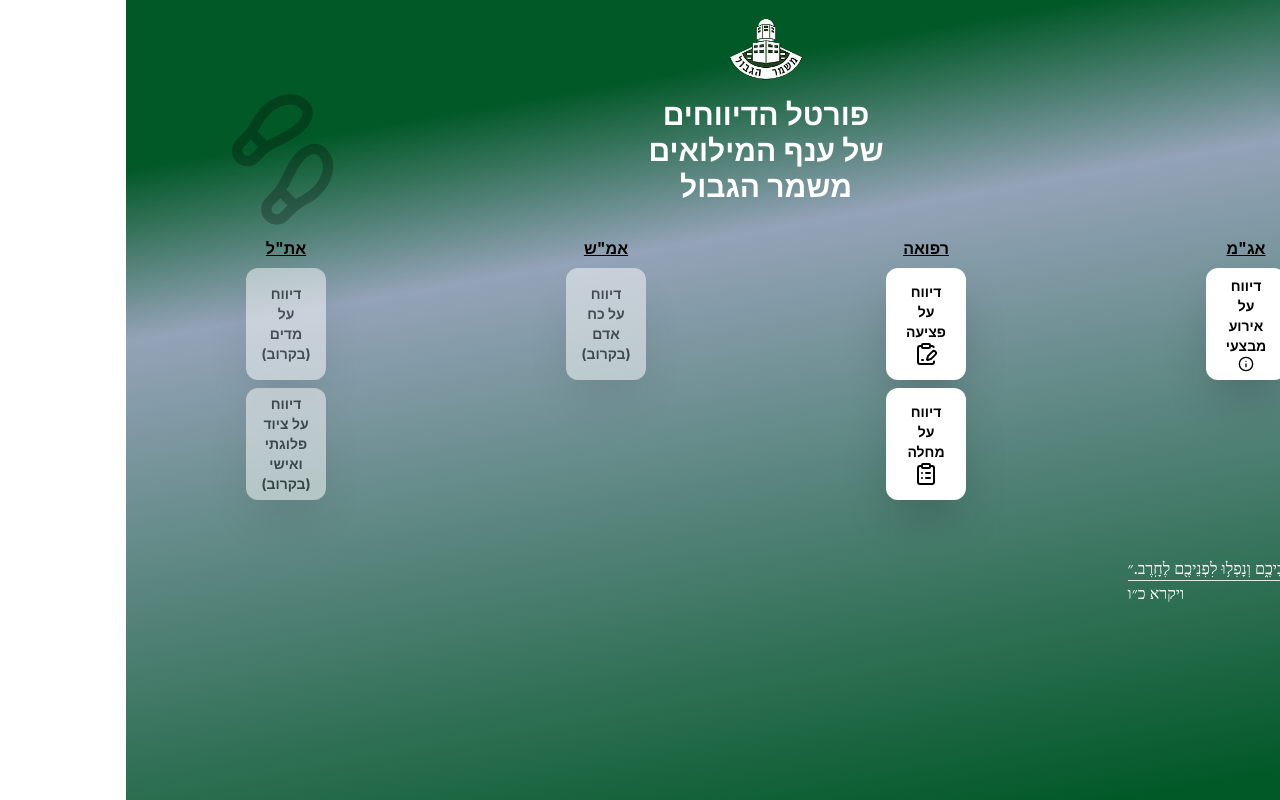
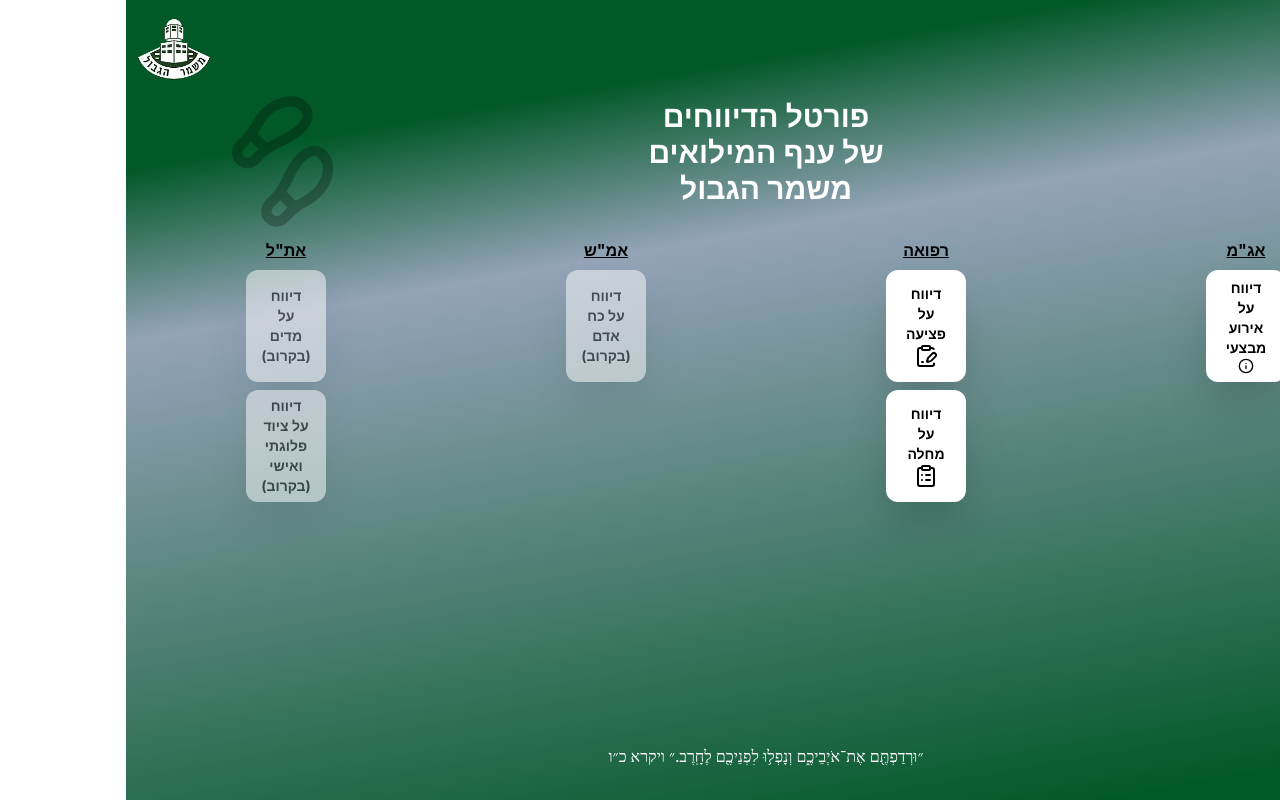
Before and after one commit to eliezerperl/magavmil, a React (Vite) app: page / in a window 1280 px wide. Built offline with nearby package versions, Linux system fonts and the light colour scheme.

Commit message:
demand fix

```diff
--- a/src/homePage/HomePage.tsx
+++ b/src/homePage/HomePage.tsx
@@ -5,9 +5,9 @@ import { Button } from '@/components/ui/button';
 const HomePage = () => {
   return (
     <>
-      <div className=" h-screen w-screen relative">
-        <section className="relative flex justify-center">
-          <Button className="absolute right-6 top-4 w-20 h-16 p-4 bg-magav-dark-green text-white hover:bg-slate-600">
+      <div className="flex flex-col justify-between h-screen w-screen relative">
+        <section className="relative flex justify-between">
+          <Button className="w-20 h-16 m-4 bg-magav-dark-green text-white hover:bg-slate-600">
             <a href={import.meta.env.VITE_MAGAVAPP}>
               התחברות <br /> למערכת
             </a>
@@ -15,7 +15,7 @@ const HomePage = () => {
           <img src="/magav.png" alt="Magav Emblem" className="w-24 h-24 " />
         </section>
 
-        <section className="relative flex flex-col gap-8 mb-14 justify-center font-bold">
+        <section className="relative flex flex-col gap-8 mb-60 justify-center font-bold">
           <Footprints
             className="absolute top-0 left-24 rotate-45 opacity-25"
             color="black"
@@ -28,13 +28,13 @@ const HomePage = () => {
           <ButtonGrid />
         </section>
 
-        <section className="flex justify-between text-white px-6">
+        <section className="flex justify-center text-white mb-8">
           <aside className="font-serif">
             <span>
               ״וּרְדַפְתֶּ֖ם אֶת־אֹיְבֵיכֶ֑ם וְנָפְל֥וּ לִפְנֵיכֶ֖ם לֶחָֽרֶב.״
+              {'    '}
+              ויקרא כ״ו
             </span>
-            <hr />
-            <div className="text-end">ויקרא כ״ו</div>
           </aside>
           {/* <aside className="text-center font-semibold">
               מילואים
```
